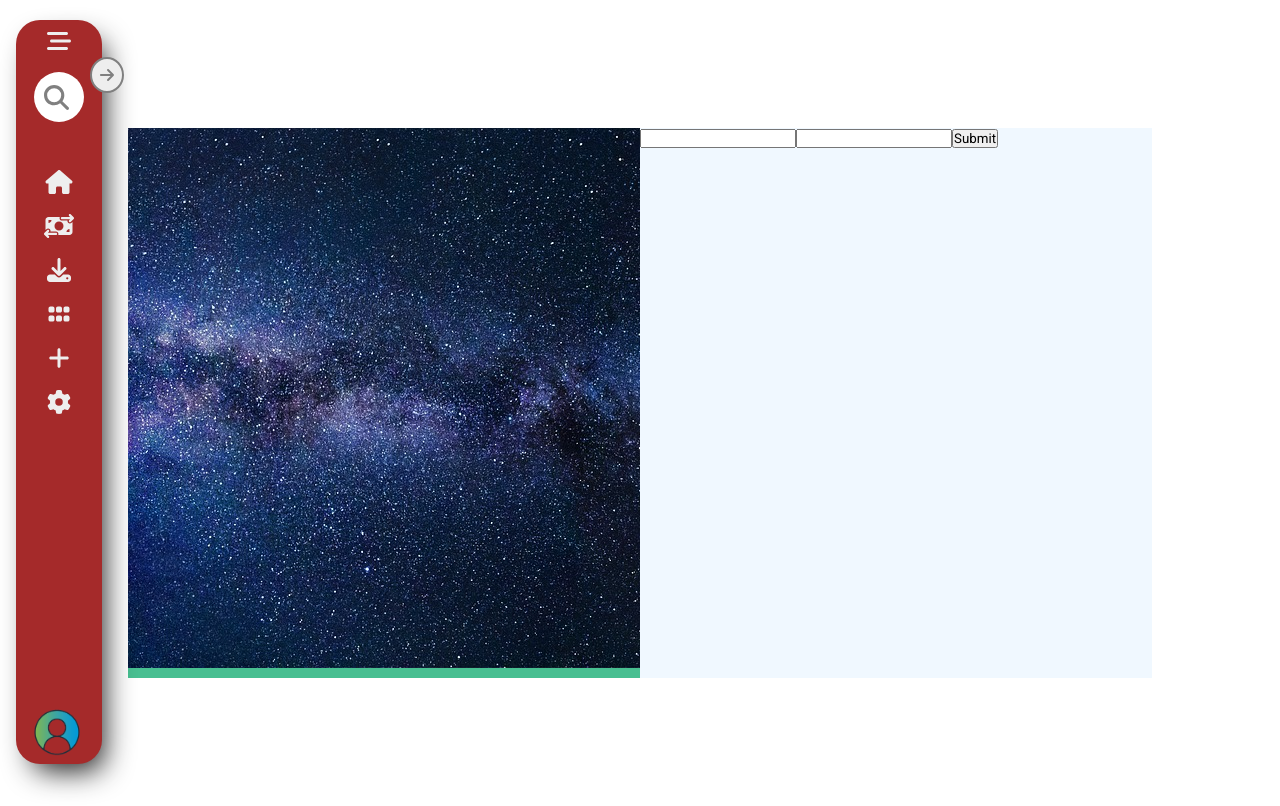
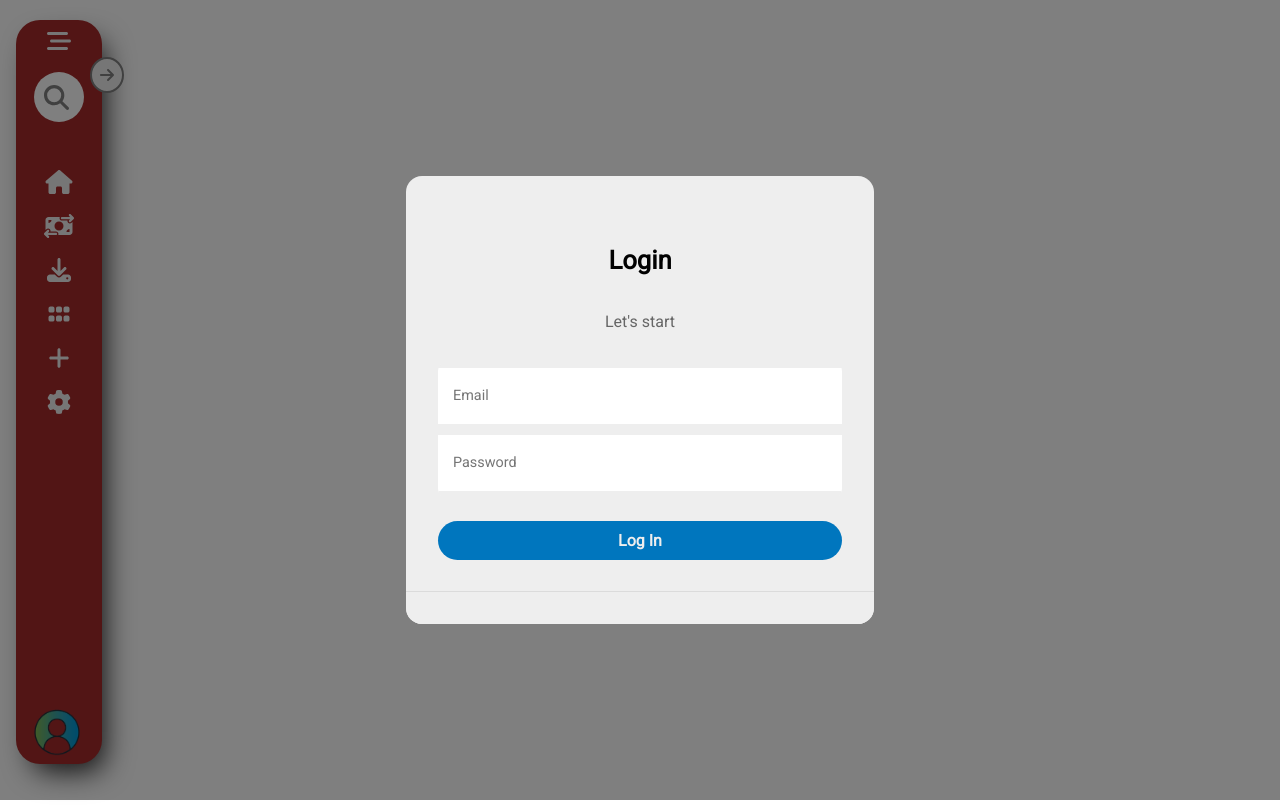
Before and after one commit to YasmineHannouf/Advanced-Project-Frontend, a React (Create React App) app in the folder advanced-project-frontend/: page /login in a window 1280 px wide. Built offline with nearby package versions, Linux system fonts and the light colour scheme.

Commit message:
fixing the login design

```diff
--- a/advanced-project-frontend/src/pages/SignIn.jsx
+++ b/advanced-project-frontend/src/pages/SignIn.jsx
@@ -5,12 +5,14 @@ import { useNavigate } from "react-router-dom";
 import Cookies from "js-cookie";
 import "../styles/LoginPage.css";
 import image from '../assets/milky-way-2695569_960_720.jpg'
+
 export default function SignIn() {
   const [email, setEmail] = useState("");
   const [password, setPassword] = useState("");
   const [error, setError] = useState("");
   const [success, setSuccess] = useState("");
   const navigate = useNavigate();
+
   const handleSubmit = (event) => {
     event.preventDefault();
     axios
@@ -54,28 +56,48 @@ export default function SignIn() {
 
   return (
     <div className="logInContainer">
-      <section  className="imageSection">
-        <img src={image} alt="jijiji" className="image"/>
-      </section>
-      <section className="formSection">
-        {" "}
-        <form onSubmit={handleSubmit}>
+
+     <div className="form-box">
+			<form className="form" onSubmit={handleSubmit}>
+				<span className="title">Login</span>
+				<span className="subtitle">Let's start</span>
+				<div className="form-container">
 					<input
-            type="text"
-            name="email"
-            value={email}
-            onChange={(e) => setEmail(e.target.value)}
+						onChange={(event) => setEmail(event.target.value)}
+						type="email"
+						className="input"
+						placeholder="Email"
+						required
 					/>
 					<input
+						onChange={(event) => setPassword(event.target.value)}
 						type="password"
-            name="password"
-            value={password}
-            onChange={(e) => setPassword(e.target.value)}
+						className="input"
+						placeholder="Password"
+						required
 					/>
-          <button type="submit">Submit</button>
+				</div>
+				<button style={{ textAlign: 'center' }}>Log In</button>
 			</form>
-      </section>
-      {error && <p>{error}</p>}
+			<div className="form-section">
+
+			</div>
+		</div>
 	</div>
   );
 }
+
+// function TargetGoal() {
+//   const [goalData, setGoalData] = useState({
+//     title: '',
+//     goal: '',
+//     startDate: '',
+//     endDate: '',
+//   });
+
+//   const handleInputChange = (event) => {
+//     const dataInput = event.target.name;
+//     const cloneGoalData = { ...goalData };
+//     cloneGoalData[dataInput] = event
+//   }
+// }
--- a/advanced-project-frontend/src/styles/LoginPage.css
+++ b/advanced-project-frontend/src/styles/LoginPage.css
@@ -1,19 +1,108 @@
+:root {
+	--white: #eee;
+	--green-one: #80a897;
+	--sky-blue: #95d8eb;
+	--pink: #f5c7a2;
+	--light-green: #48bf91;
+	--dark-blue: #0076be;
+	--lighter-blue: #4db4d7;
+}
+
 .logInContainer{
-	display:flex;
-	justify-content: center;
-	margin: 10% 10% 10% 10%;
-	background-color: var(--green-color);
-	width: 80%;
-	height: 550px;
+	position: absolute;
+  top: 0;
+  left: 0;
+  width: 100%;
+  height: 100%;
+  background-color: rgba(0, 0, 0, 0.5);
+  display: flex;
+  justify-content: center;
+  align-items: center;
 
 }
-.imageSection{
-	width: 50%;
-	height: 10%;
+.form-box {
+  min-width: 300px;
+  max-width: 750px;
+  background: var(--white);
+  overflow: hidden;
+  border-radius: 16px;
+  color: #010101;
+  margin: 0 auto;
 }
-.formSection{
+
+.form {
+	position: relative;
 	display: flex;
-	background-color: aliceblue;
-	width: 50%;
-	height: 100%;
+	flex-direction: column;
+	padding: 48px 32px 32px;
+	gap: 16px;
+	text-align: center;
 }
+
+/*Form text*/
+.title {
+	font-weight: bold;
+	font-size: 1.6rem;
+}
+
+.subtitle {
+	font-size: 1rem;
+	color: #666;
+}
+
+/*Inputs box*/
+.form-container {
+	overflow: hidden;
+	border-radius: 8px;
+	background-color: var(--white);
+	margin: 1rem 0 0.5rem;
+	width: 100%;
+}
+
+.input {
+	background: white;
+	border: 0;
+	outline: 0;
+	height: 40px;
+	width: 100%;
+	border-bottom: 1px solid var(--white);
+	font-size: 0.9rem;
+	padding: 8px 15px;
+	margin: 5px 0;
+}
+
+.form-section {
+	padding: 16px;
+	font-size: 0.85rem;
+	background-color: var(--white);
+	box-shadow: rgb(0 0 0 / 8%) 0 -1px;
+}
+
+.form-section a {
+	font-weight: bold;
+	color: var(--dark-blue);
+	transition: color 0.3s ease;
+}
+
+.form-section a:hover {
+	color: var(--dark-blue);
+	text-decoration: underline;
+}
+
+/*Button*/
+.form button {
+	background-color: var(--dark-blue);
+	color: var(--white);
+	border: 0;
+	border-radius: 24px;
+	padding: 10px 16px;
+	font-size: 1rem;
+	font-weight: 600;
+	cursor: pointer;
+	transition: background-color 0.3s ease;
+	text-align: center !important;
+}
+
+.form button:hover {
+	background-color: var(--dark-blue);
+}
```
Lines whose indentation alone changed are shown as unchanged.
